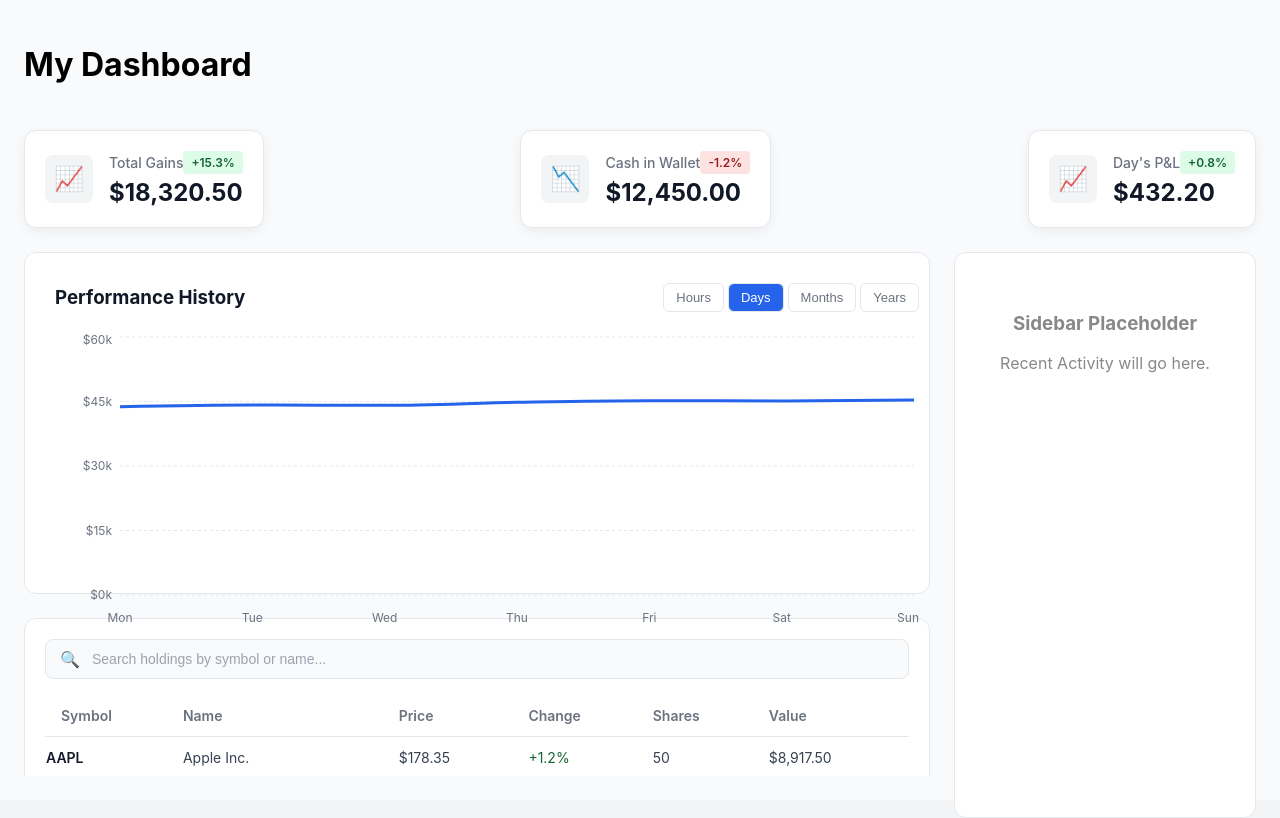
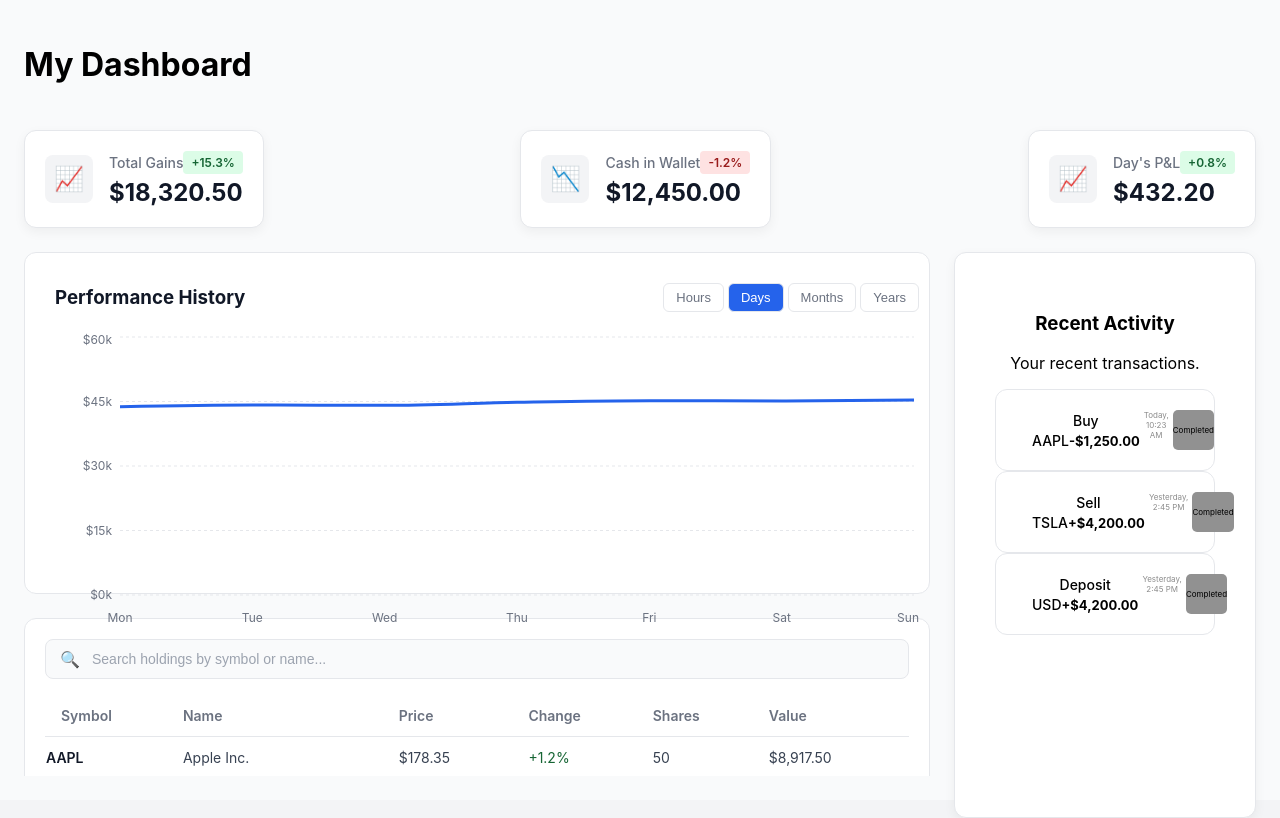
Before and after one commit to orion-trading-platform/frontend, a React (Vite) app in the folder apps/web_client/: page / in a window 1280 px wide. Built offline with nearby package versions, Linux system fonts and the light colour scheme.

Commit message:
Recent activity is now up <3

```diff
--- a/apps/web_client/src/features/dashboard/DashboardPage.tsx
+++ b/apps/web_client/src/features/dashboard/DashboardPage.tsx
@@ -1,10 +1,11 @@
 import { useState, useMemo } from 'react';
 import { DashboardGrid } from './layouts/DashboardGrid';
 import { StatCard } from './components/StatCard';
+import { RecentActivity } from './components/RecentActivity';
 import { PerformanceChart } from './components/PerformanceChart';
 import { SearchBar } from './components/SearchBar';
 import { HoldingsTable } from './components/HoldingsTable';
-import { MOCK_STATS, MOCK_HOLDINGS } from './data/mockData';
+import { MOCK_STATS, MOCK_HOLDINGS, MOCK_ACTIVITY } from './data/mockData';
 
 export const DashboardPage = () => {
   const [searchQuery, setSearchQuery] = useState('');
@@ -31,9 +32,14 @@ export const DashboardPage = () => {
       }
       chart={<PerformanceChart />}
       activity={
-        <div style={{ padding: 20, textAlign: 'center', color: '#888' }}>
-          <h3>Sidebar Placeholder</h3>
-          <p>Recent Activity will go here.</p>
+        <div style={{ padding: 20, textAlign: 'center', color: '#000000' }}>
+          <h3>Recent Activity</h3>
+          <p>Your recent transactions.</p>
+          <>
+            {MOCK_ACTIVITY.map((activity) => (
+              <RecentActivity key={activity.type} {...activity} />
+            ))}
+        </>
         </div>
       }
       holdings={
--- a/apps/web_client/src/features/dashboard/components/RecentActivity.module.css
+++ b/apps/web_client/src/features/dashboard/components/RecentActivity.module.css
@@ -7,7 +7,6 @@
     align-items: center;
     border: 1px solid #e5e7eb;
 }
-
 
 .icon{
     width: 36px;
@@ -19,17 +18,29 @@
     justify-content: center;
     font-size: 24px;
 }
-.content{
-    background-color: aliceblue;
+.content {
+  flex: 1;
+  display: flex;
+  flex-direction: row;
+  gap: 4px;
 }
-.headerRow{
-    background-color: aliceblue;
+
+.headerRow {
+  display: flex;
+  justify-content: space-between;
+  align-items: center;
 }
-.label{
-    background-color: aliceblue;
+
+.label {
+  color: #000000;
+  font-size: 14px;
+  font-weight: 500;
 }
-.value{
-    font-size: 12px;
+
+.value {
+  font-size: 13px;
+  font-weight: 700;
+  color: #111827;
 }
 .valuePos{
     color: rgb(9, 255, 95);
@@ -38,9 +49,15 @@
     color: rgb(0, 0, 0);
 }
 .time{
+    font-size: 8px;
     color: rgb(140, 140, 140);
 }
 
 .status{
-    background-color: rgb(195, 203, 207);
+    border-radius: 5px;
+    background-color: #919191;
+    display: flex;
+    align-items: center;
+    justify-content: center;
+    font-size: 8px;
 }
--- a/apps/web_client/src/features/dashboard/components/RecentActivity.tsx
+++ b/apps/web_client/src/features/dashboard/components/RecentActivity.tsx
@@ -1,14 +1,15 @@
 import styles from './RecentActivity.module.css';
 
 interface RecentActivityProps {
-    label: string;
-    time: string;
+    type: string;
+    symbol: string;
+    date: string;
     value: string;
     status: string;
     isPositive: boolean;
 }
 
-export const RecentActivity = ({label, time, value, status, isPositive}: RecentActivityProps) => {
+export const RecentActivity = ({type, symbol, date, value, status, isPositive}: RecentActivityProps) => {
     return (
         <div className = {styles.card}>
 
@@ -18,6 +19,7 @@ export const RecentActivity = ({label, time, value, status, isPositive}: RecentA
             <div className = {styles.content}>
                 <div className = {styles.header}>
                     <span className = {styles.label}>
+                        {type} {symbol}
 
                     </span>
                     <span className = {`${styles.value} ${isPositive ? styles.valuePos : styles.valueNeg}`}>
@@ -25,6 +27,7 @@ export const RecentActivity = ({label, time, value, status, isPositive}: RecentA
                     </span>
                 </div>
                 <div className = {styles.time}>
+                    {date}
 
                 </div>
                 <div className = {styles.status}>
--- a/apps/web_client/src/features/dashboard/data/mockData.ts
+++ b/apps/web_client/src/features/dashboard/data/mockData.ts
@@ -22,6 +22,7 @@ export const MOCK_HOLDINGS: Holding[] = [
 ];
 
 export const MOCK_ACTIVITY = [
-  { type: "Buy", symbol: "AAPL", date: "Today, 10:23 AM", amount: "-$1,250.00", status: "Completed" },
-  { type: "Sell", symbol: "TSLA", date: "Yesterday, 2:45 PM", amount: "+$4,200.00", status: "Completed" },
+  { type: "Buy", symbol: "AAPL", date: "Today, 10:23 AM", value: "-$1,250.00", status: "Completed", isPositive: false },
+  { type: "Sell", symbol: "TSLA", date: "Yesterday, 2:45 PM", value: "+$4,200.00", status: "Completed",isPositive: false },
+  { type: "Deposit", symbol: "USD", date: "Yesterday, 2:45 PM", value: "+$4,200.00", status: "Completed", isPositive: false },
 ];
--- a/apps/web_client/src/features/dashboard/layouts/DashboardGrid.module.css
+++ b/apps/web_client/src/features/dashboard/layouts/DashboardGrid.module.css
@@ -40,10 +40,14 @@
 
 .sidebarArea {
   grid-area: sidebar;
+  display:flex;
+  flex-direction: column;
   background: white;
   border-radius: 12px;
+  color: #000000;
   padding: 20px;
   border: 1px solid #e5e7eb;
+  box-shadow: 0 4px 12px rgba(0, 0, 0, 0.05);
   /* Stick to the height of the main content */
   height: 100%;
   overflow-y: auto;
```
